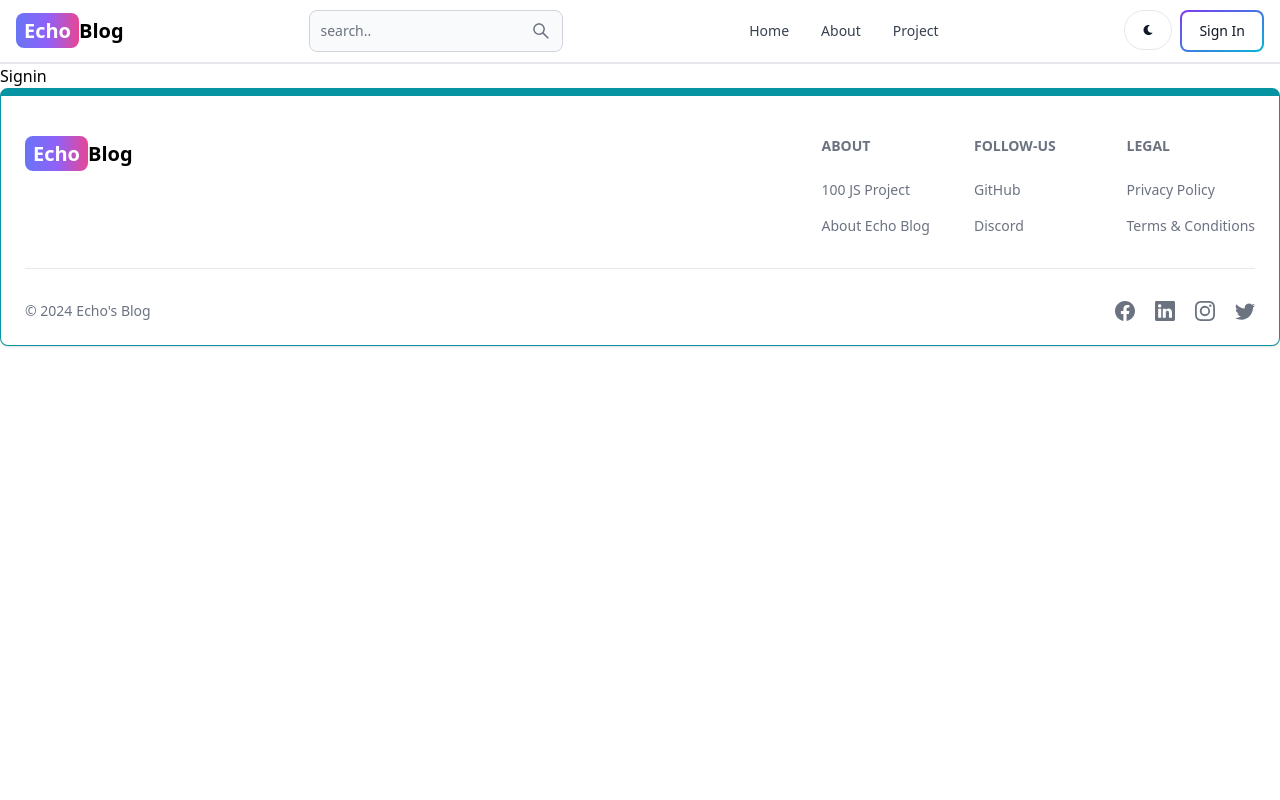
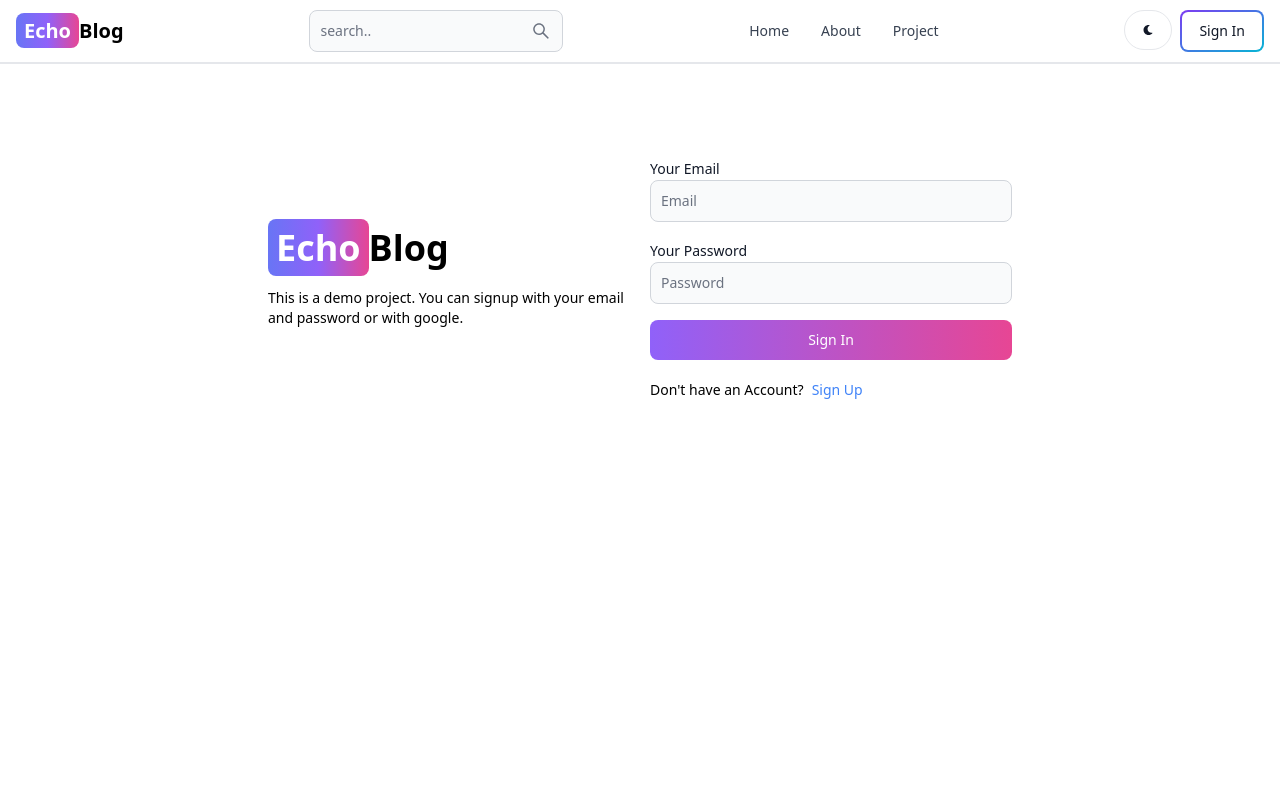
Before and after one commit to Mohd-Arsalan-Khan/Blog, a React (Vite) app in the folder client/: page /Sign-In in a window 1280 px wide. Shown: the top 800 px of the page. Built offline with nearby package versions, Linux system fonts and the light colour scheme.

Commit message:
Complete signin page functionality

```diff
--- a/client/src/App.jsx
+++ b/client/src/App.jsx
@@ -1,7 +1,7 @@
 import { BrowserRouter, Route, Routes } from "react-router-dom"
 import Dashboard from "./pages/Dashboard"
 import About from "./pages/About"
-import Signin from "./pages/Signin"
+import Signin from "./pages/SignIn"
 import Home from "./pages/Home"
 import Project from "./pages/Project"
 import Header from "./components/Header"
--- a/client/src/pages/SignIn.jsx
+++ b/client/src/pages/SignIn.jsx
@@ -1,8 +1,104 @@
-import React from 'react'
+import React, { useState } from 'react'
+import { Link, useNavigate } from 'react-router-dom'
+import { Alert, Button, Label, Spinner, TextInput } from 'flowbite-react'
+
 
 function Signin() {
+  const [formData, setFormData] = useState({})
+  const [loading, setLoading] = useState(false)
+  const [errorMessage, setErrorMessage] = useState(null)
+  const navigate = useNavigate()
+
+  const handleChange = (e) =>{
+    setFormData({...formData, [e.target.id]:e.target.value.trim()})
+  }
+
+  const handleSubmit = async (e) =>{
+    e.preventDefault()
+    if (!formData.email || !formData.password) {
+      return setErrorMessage("All field required")
+    }
+
+    try {
+      setLoading(true)
+      setErrorMessage(null)
+      const res = await fetch("/api/v1/registers/signin",{
+        method: "POST",
+        headers: {"Content-Type":"Application/Json"},
+        body: JSON.stringify(formData)
+      })
+
+      const data = await res.json()
+      if (data.success === false) {
+        return setErrorMessage(data.message)
+      }
+      setLoading(false)
+      if (res.ok) {
+        navigate("/")
+      }
+    } catch (error) {
+      setErrorMessage(error.message)
+      setLoading(false)
+    }
+
+  }
   return (
-    <div>Signin</div>
+    <div className='min-h-screen mt-20'>
+      <div className='flex p-3 max-w-3xl mx-auto flex-col md:flex-row md:items-center gap-5'>
+        {/* left */}
+        <div className='flex-1'>
+        <Link to = "/" className=' font-bold dark:text-white text-4xl'>
+        <span className='px-2 py-1 bg-gradient-to-r from-indigo-500 via-purple-500 to-pink-500 text-white rounded-lg'>Echo</span>
+        Blog
+        </Link>
+        <p className='text-sm mt-5'>
+          This is a demo project. You can signup with your email and password or with google.
+        </p>
+        </div>
+        {/* right */}
+        <div className='flex-1'>
+          <form className='flex flex-col gap-4' onSubmit={handleSubmit}>
+            <div>
+              <Label value='Your Email'/>
+              <TextInput
+                type='email'
+                placeholder='Email'
+                id='email'
+                onChange={handleChange}/>
+            </div>
+            <div>
+              <Label value='Your Password'/>
+              <TextInput
+                type='password'
+                placeholder='Password'
+                id='password'
+                onChange={handleChange}/>
+            </div>
+            <Button gradientDuoTone="purpleToPink" type='submit' disabled={loading}>
+              {
+                loading ? (
+                  <>
+                  <Spinner size="sm"/>
+                  <span className='pl-3'>Loading..</span>
+                  </>
+                ) : "Sign In"
+              }
+            </Button>
+          </form>
+          <div className='flex gap-2 text-sm mt-5'>
+          <span> Don't have an Account? </span>
+          <Link to="/Sign-Up" className='text-blue-500'>Sign Up</Link>
+          </div>
+          {
+            errorMessage && (
+              <Alert className='mt-5' color="failure">
+                {errorMessage}
+              </Alert>
+            )
+          }
+        </div>
+      </div>
+    </div>
   )
 }
 
```
